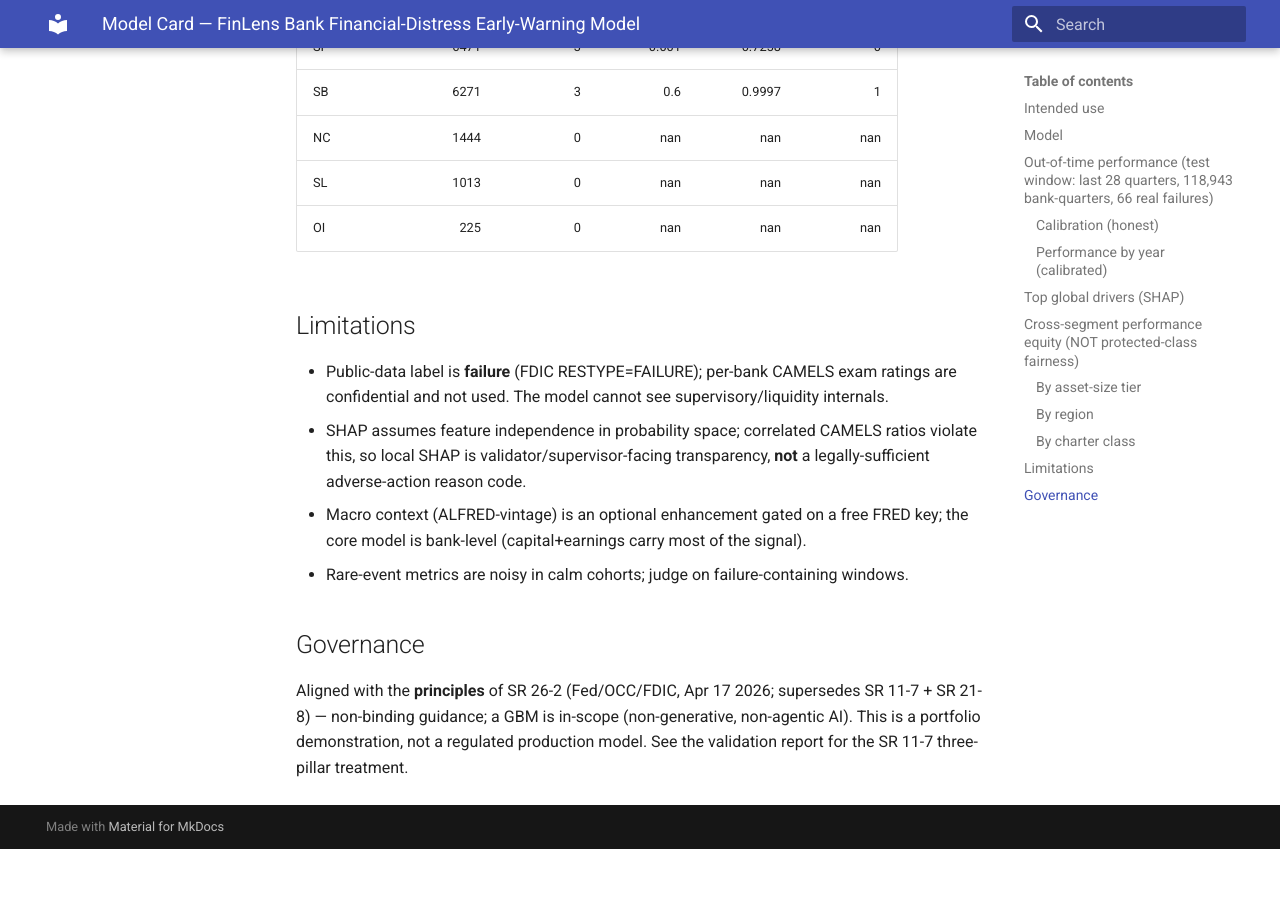
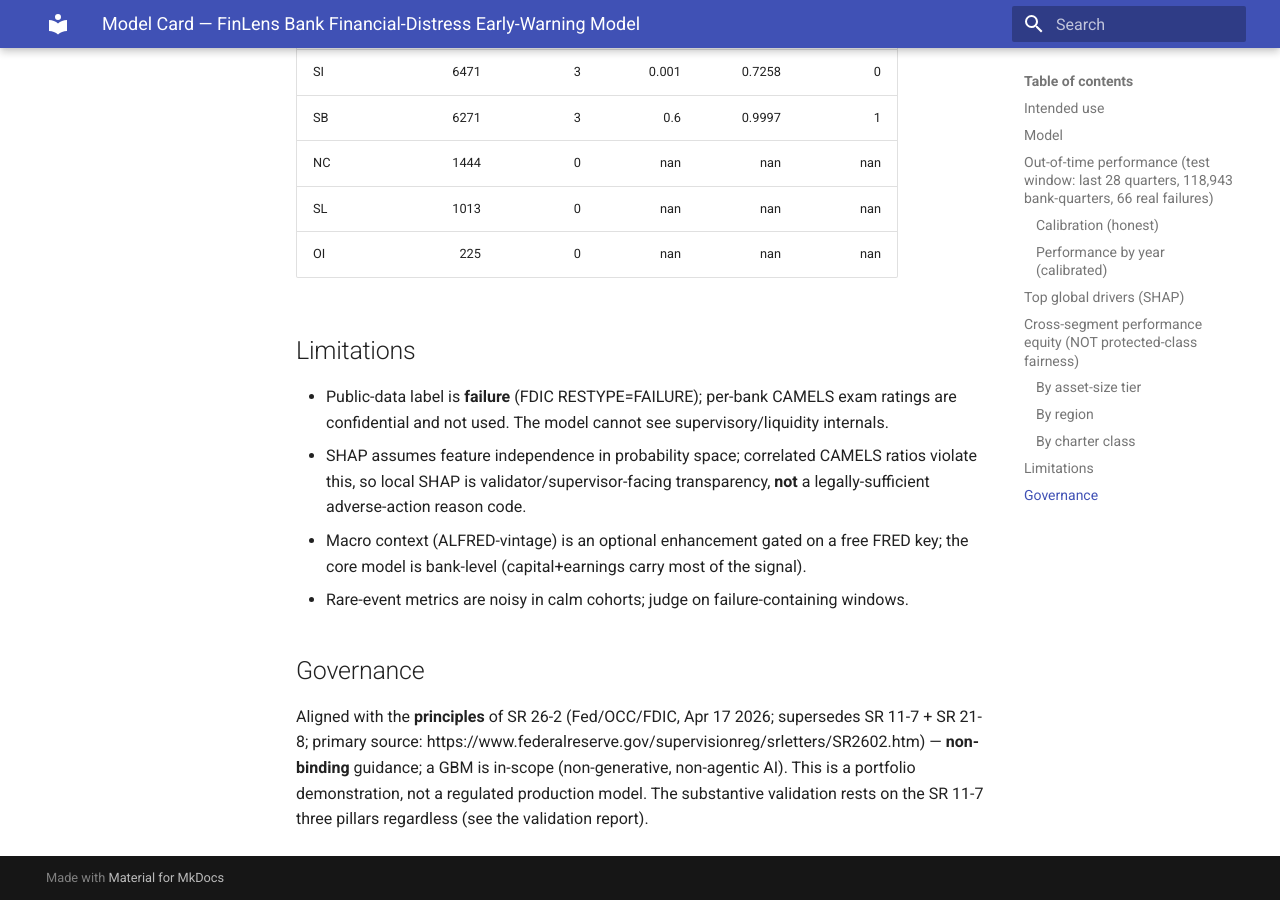
Before and after one commit to vaddhiparthy/FinLens-Banking-Stress-Intelligence-Platform, an MkDocs documentation site: the page built from docs/ml/MODEL_CARD.md, in a window 1280 px wide and 900 px high, scrolled down 3241 px. Built offline with MkDocs 1.6.1 and Material for MkDocs 9.7.7, drawn with Linux system fonts in a browser that asks for light colours; before the commit the page ends 4090 px from its top, so only the background shows below that; some of the changed text lies outside the part shown.

Commit message:
ML P4 polish: SR 26-2 primary-source link, pin groupby observed, note SHAP sample size
Addresses the P4 reviewer's cosmetic items (98->100, no blockers): model card cites
the Fed SR 26-2 letter URL, states the SHAP sample (n=1500, seed 42), and groupby
uses observed=False to lock behavior. Card regenerated; P4 tests green.

```diff
--- a/docs/ml/MODEL_CARD.md
+++ b/docs/ml/MODEL_CARD.md
@@ -113,6 +114,8 @@ and are deliberately not computed. We instead verify the model performs across s
 
 ## Governance
 Aligned with the **principles** of SR 26-2 (Fed/OCC/FDIC, Apr 17 2026; supersedes
-SR 11-7 + SR 21-8) — non-binding guidance; a GBM is in-scope (non-generative,
-non-agentic AI). This is a portfolio demonstration, not a regulated production model.
-See the validation report for the SR 11-7 three-pillar treatment.
+SR 11-7 + SR 21-8; primary source:
+https://www.federalreserve.gov/supervisionreg/srletters/SR2602.htm) — **non-binding**
+guidance; a GBM is in-scope (non-generative, non-agentic AI). This is a portfolio
+demonstration, not a regulated production model. The substantive validation rests on
+the SR 11-7 three pillars regardless (see the validation report).
```
Also changed, not shown: other parts of docs/ml/MODEL_CARD.md (+2 -1 lines), 1 other file.
